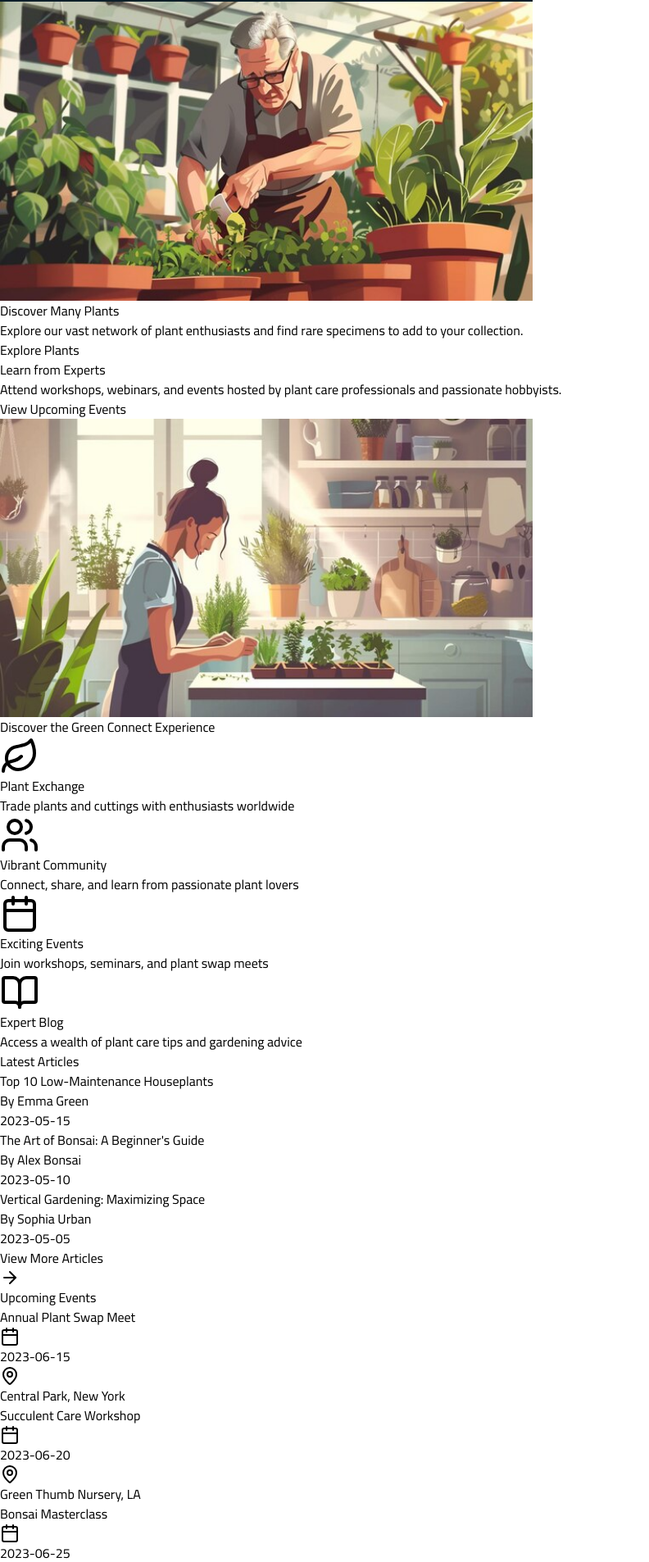
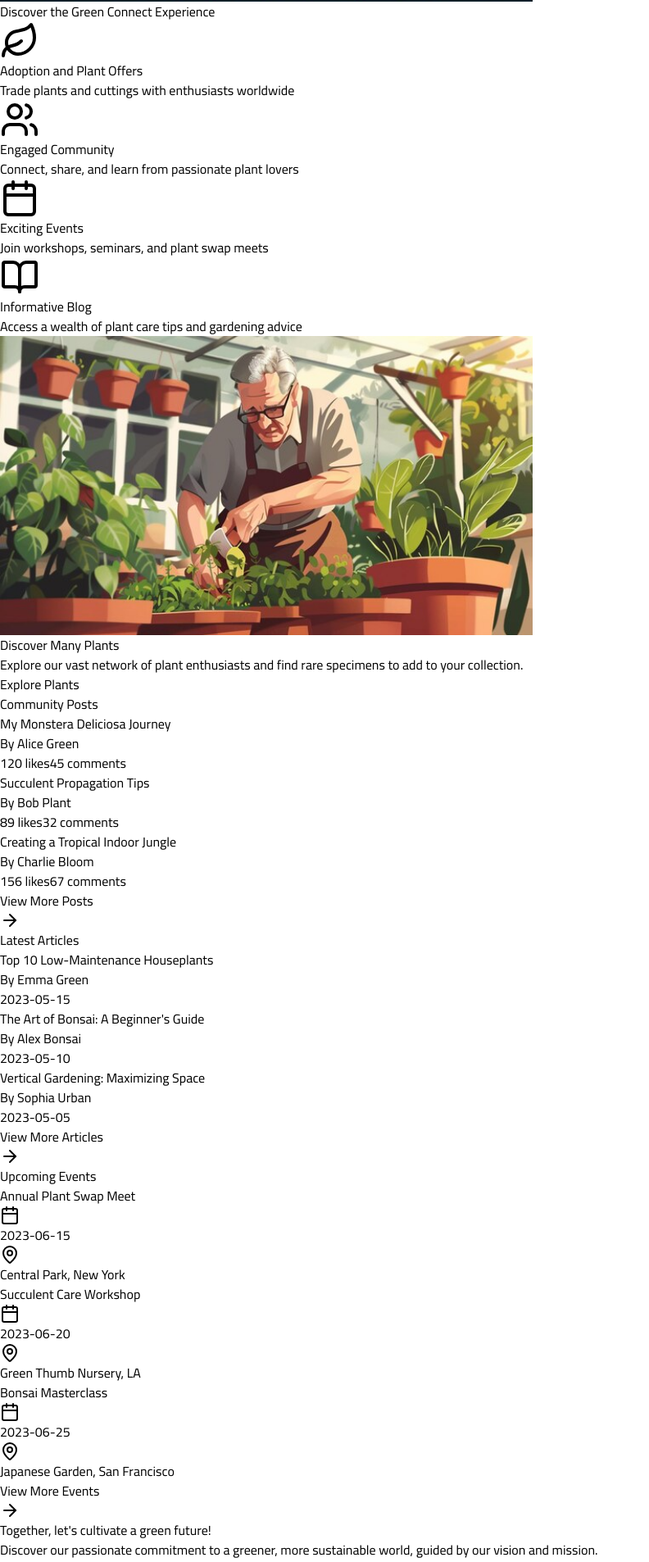
Before and after one commit to wafaaatta/green_connect_website, a React (Vite) app: page / in a window 1280 px wide. Shown: the part 854-2760 px from the top of the page at 82% size, without its empty margins (0-792 px from the left). Built offline with nearby package versions, Linux system fonts and the light colour scheme.

Commit message:
organisation de page d'accueil

```diff
--- a/src/pages/Home/Home.tsx
+++ b/src/pages/Home/Home.tsx
@@ -51,12 +51,38 @@ const LandingPage = () => {
               src={AppImages.workshops.group}
               width="650"
               height="400"
-              alt="AI-driven success"
+              alt="AI-workshop.group"
               className="mx-auto aspect-[13/8] overflow-hidden rounded-xl object-cover object-center sm:w-full"
             />
           </div>
         </div>
       </section>
+        {/* Features Section */}
+      <section className="max-w-7xl mx-auto px-4 sm:px-6 lg:px-8">
+        <h2 className="text-3xl font-bold text-center mb-12">Discover the Green Connect Experience</h2>
+        <div className="grid grid-cols-1 md:grid-cols-2 lg:grid-cols-4 gap-8">
+          {[
+            { icon: Leaf, title: 'Adoption and Plant Offers', description: 'Trade plants and cuttings with enthusiasts worldwide' },
+            { icon: Users, title: 'Engaged Community', description: 'Connect, share, and learn from passionate plant lovers' },
+            { icon: Calendar, title: 'Exciting Events', description: 'Join workshops, seminars, and plant swap meets' },
+            { icon: BookOpen, title: 'Informative Blog', description: 'Access a wealth of plant care tips and gardening advice' },
+          ].map((feature, index) => (
+            <motion.div
+              key={feature.title}
+              initial={{ opacity: 0, y: 50 }}
+              animate={{ opacity: 1, y: 0 }}
+              transition={{ duration: 0.5, delay: index * 0.1 }}
+              className="bg-white p-6 rounded-md hover:bg-green-50 transition-all duration-300 shadow-md text-center cursor-pointer select-none"
+            >
+              <feature.icon size={48} className="text-green-500 mx-auto mb-4" />
+              <h3 className="text-xl font-semibold mb-2">{feature.title}</h3>
+              <p className="text-gray-600">{feature.description}</p>
+            </motion.div>
+          ))}
+        </div>
+      </section>
+
+
 
       {/* Hero 2 */}
       <section className="w-full py-12 bg-green-50 text-slate-800">
@@ -88,66 +114,42 @@ const LandingPage = () => {
           </div>
         </div>
       </section>
-
-      {/* Hero 3 */}
-      <section className="w-full py-12 text-slate-800 bg-green-50">
-        <div className="container px-4 md:px-6">
-          <div className="grid items-center gap-6 lg:grid-cols-[1fr_550px] lg:gap-12 xl:grid-cols-[1fr_650px]">
-            <div className="flex flex-col justify-center space-y-6">
-              <div className="space-y-4">
-                <h2 className="text-3xl font-bold tracking-tighter sm:text-4xl md:text-5xl">
-                  Learn from Experts
-                </h2>
-                <p className="max-w-[600px] md:text-xl">
-                  Attend workshops, webinars, and events hosted by plant care professionals and passionate hobbyists.
-                </p>
+       {/* Posts Section */}
+       <section className="max-w-7xl mx-auto px-4 sm:px-6 lg:px-8">
+        <h2 className="text-3xl font-bold text-center mb-12">Community Posts</h2>
+        <div className="grid grid-cols-1 md:grid-cols-3 gap-8">
+          {posts.map((post, index) => (
+            <motion.div
+              key={post.id}
+              initial={{ opacity: 0, y: 50 }}
+              animate={{ opacity: 1, y: 0 }}
+              transition={{ duration: 0.5, delay: index * 0.1 }}
+              className="bg-white p-6 rounded-lg shadow-md"
+            >
+              <h3 className="text-xl font-semibold mb-2">{post.title}</h3>
+              <p className="text-gray-600 mb-4">By {post.author}</p>
+              <div className="flex justify-between text-gray-500">
+                <span>{post.likes} likes</span>
+                <span>{post.comments} comments</span>
               </div>
-              <Link
-                to="/events"
-                className="inline-flex items-center justify-center rounded-md bg-green-800 text-white hover:bg-green-700 px-6 py-3 font-medium transition-colors"
-              >
-                View Upcoming Events
-              </Link>
-            </div>
-            <img
-            //   src="/src/assets/workshop.jpg"
-              src={AppImages.workshops.house}
-              width="650"
-              height="400"
-              alt="Plant care workshop"
-              className="mx-auto aspect-[13/8] overflow-hidden rounded-xl object-cover object-center sm:w-full"
-            />
-          </div>
+            </motion.div>
+          ))}
+        </div>
+        <div className="text-center mt-8">
+          <Link to="/posts" className="inline-flex items-center text-green-800 hover:text-green-900">
+            View More Posts
+            <ArrowRight className="ml-2 h-4 w-4" />
+          </Link>
         </div>
       </section>
 
-      {/* Features Section */}
-      <section className="max-w-7xl mx-auto px-4 sm:px-6 lg:px-8">
-        <h2 className="text-3xl font-bold text-center mb-12">Discover the Green Connect Experience</h2>
-        <div className="grid grid-cols-1 md:grid-cols-2 lg:grid-cols-4 gap-8">
-          {[
-            { icon: Leaf, title: 'Plant Exchange', description: 'Trade plants and cuttings with enthusiasts worldwide' },
-            { icon: Users, title: 'Vibrant Community', description: 'Connect, share, and learn from passionate plant lovers' },
-            { icon: Calendar, title: 'Exciting Events', description: 'Join workshops, seminars, and plant swap meets' },
-            { icon: BookOpen, title: 'Expert Blog', description: 'Access a wealth of plant care tips and gardening advice' },
-          ].map((feature, index) => (
-            <motion.div
-              key={feature.title}
-              initial={{ opacity: 0, y: 50 }}
-              animate={{ opacity: 1, y: 0 }}
-              transition={{ duration: 0.5, delay: index * 0.1 }}
-              className="bg-white p-6 rounded-md hover:bg-green-50 transition-all duration-300 shadow-md text-center cursor-pointer select-none"
-            >
-              <feature.icon size={48} className="text-green-500 mx-auto mb-4" />
-              <h3 className="text-xl font-semibold mb-2">{feature.title}</h3>
-              <p className="text-gray-600">{feature.description}</p>
-            </motion.div>
-          ))}
-        </div>
-      </section>
 
-      {/* Articles Section */}
-      <section className="max-w-7xl mx-auto px-4 sm:px-6 lg:px-8">
+
+
+
+
+       {/* Articles Section */}
+       <section className="max-w-7xl mx-auto px-4 sm:px-6 lg:px-8">
         <h2 className="text-3xl font-bold text-center mb-12">Latest Articles</h2>
         <div className="grid grid-cols-1 md:grid-cols-3 gap-8">
           {articles.map((article, index) => (
@@ -171,6 +173,10 @@ const LandingPage = () => {
           </Link>
         </div>
       </section>
+
+
+
+
 
       {/* Events Section */}
       <section className="max-w-7xl mx-auto px-4 sm:px-6 lg:px-8 bg-green-50 py-16">
@@ -203,73 +209,39 @@ const LandingPage = () => {
           </Link>
         </div>
       </section>
-
-      {/* Posts Section */}
-      <section className="max-w-7xl mx-auto px-4 sm:px-6 lg:px-8">
-        <h2 className="text-3xl font-bold text-center mb-12">Community Posts</h2>
-        <div className="grid grid-cols-1 md:grid-cols-3 gap-8">
-          {posts.map((post, index) => (
-            <motion.div
-              key={post.id}
-              initial={{ opacity: 0, y: 50 }}
-              animate={{ opacity: 1, y: 0 }}
-              transition={{ duration: 0.5, delay: index * 0.1 }}
-              className="bg-white p-6 rounded-lg shadow-md"
-            >
-              <h3 className="text-xl font-semibold mb-2">{post.title}</h3>
-              <p className="text-gray-600 mb-4">By {post.author}</p>
-              <div className="flex justify-between text-gray-500">
-                <span>{post.likes} likes</span>
-                <span>{post.comments} comments</span>
+ {/* Hero 3 */}
+ <section className="w-full py-12 text-slate-800 bg-green-50">
+        <div className="container px-4 md:px-6">
+          <div className="grid items-center gap-6 lg:grid-cols-[1fr_550px] lg:gap-12 xl:grid-cols-[1fr_650px]">
+            <div className="flex flex-col justify-center space-y-6">
+              <div className="space-y-4">
+                <h2 className="text-3xl font-bold tracking-tighter sm:text-4xl md:text-5xl">
+                Together, let's cultivate a green future!
+                </h2>
+                <p className="max-w-[600px] md:text-xl">
+                Discover our passionate commitment to a greener, more sustainable world, guided by our vision and mission.
+                </p>
               </div>
-            </motion.div>
-          ))}
-        </div>
-        <div className="text-center mt-8">
-          <Link to="/posts" className="inline-flex items-center text-green-800 hover:text-green-900">
-            View More Posts
-            <ArrowRight className="ml-2 h-4 w-4" />
-          </Link>
+              <Link
+                to="/events"
+                className="inline-flex items-center justify-center rounded-md bg-green-800 text-white hover:bg-green-700 px-6 py-3 font-medium transition-colors"
+              >
+                About us
+              </Link>
+            </div>
+            <img
+            //   src="/src/assets/workshop.jpg"
+              src={AppImages.workshops.house}
+              width="650"
+              height="400"
+              alt="Plant care workshop"
+              className="mx-auto aspect-[13/8] overflow-hidden rounded-xl object-cover object-center sm:w-full"
+            />
+          </div>
         </div>
       </section>
 
-      {/* CTA Section */}
-      <section className="bg-green-700 py-20 text-white">
-        <div className="max-w-7xl mx-auto px-4 sm:px-6 lg:px-8 text-center">
-          <h2 className="text-3xl font-bold mb-4">Ready to Start Your Green Journey?</h2>
-          <p className="text-xl mb-8 max-w-2xl mx-auto.text-gray-800">Join our thriving community of plant enthusiasts and unlock a world of botanical wonders!</p>
-          <motion.button
-            whileHover={{ scale: 1.05 }}
-            whileTap={{ scale: 0.95 }}
-            className="bg-white text-green-700 px-8 py-3 rounded-full text-lg font-semibold hover:bg-green-50 transition-colors"
-          >
-            Get Started Now
-          </motion.button>
-        </div>
-      </section>
 
-      {/* Testimonials */}
-      <section className="max-w-7xl mx-auto px-4 sm:px-6 lg:px-8 py-16">
-        <h2 className="text-3xl font-bold text-center mb-12">What Our Community Says</h2>
-        <div className="grid grid-cols-1 md:grid-cols-3 gap-8">
-          {[
-            { name: 'Sarah L.', quote: 'Green Connect has transformed my plant hobby into a passion. The community is so supportive and knowledgeable!' },
-            { name: 'Mike T.', quote: 'I\'ve discovered so many rare plants through the exchange program. It\'s like a treasure hunt every day!' },
-            { name: 'Emma R.', quote: 'The events and workshops have helped me become a better plant parent. I\'m grateful for this amazing platform!' },
-          ].map((testimonial, index) => (
-            <motion.div
-              key={testimonial.name}
-              initial={{ opacity: 0, y: 50 }}
-              animate={{ opacity: 1, y: 0 }}
-              transition={{ duration: 0.5, delay: index * 0.1 }}
-              className="bg-white p-6 rounded-lg shadow-md"
-            >
-              <p className="text-gray-600 mb-4">"{testimonial.quote}"</p>
-              <p className="font-semibold text-green-700">{testimonial.name}</p>
-            </motion.div>
-          ))}
-        </div>
-      </section>
 
       <ContactUs />
     </div>
```
